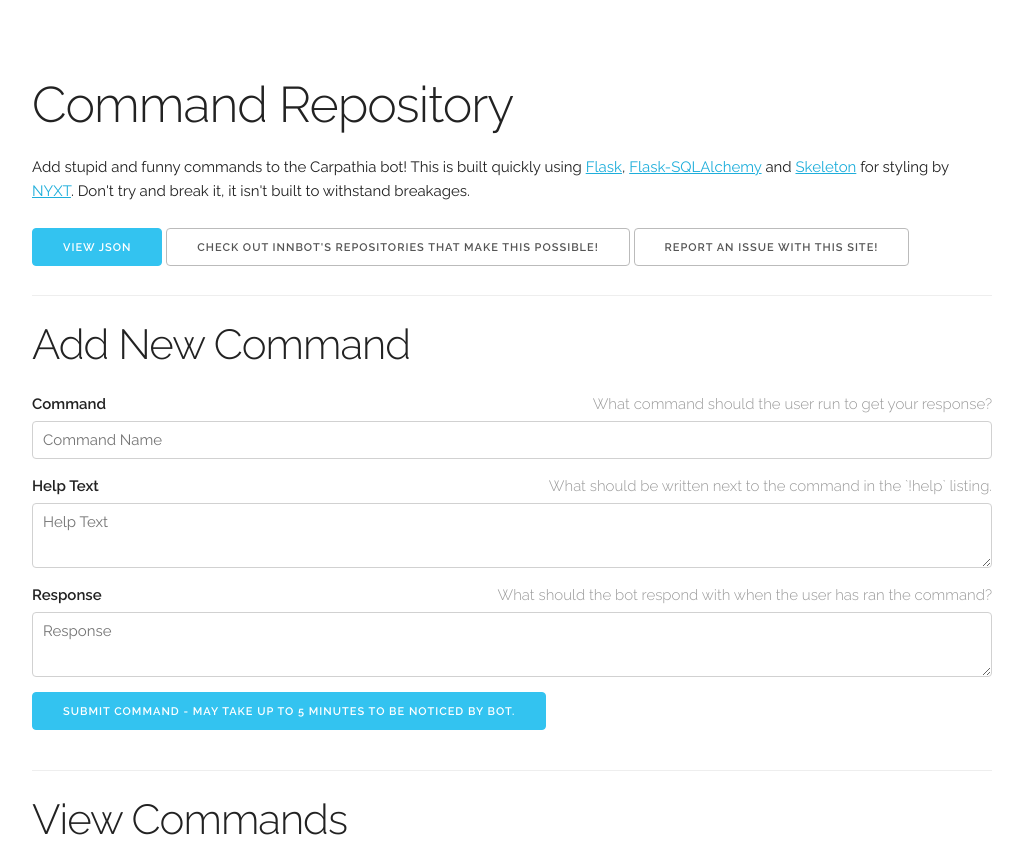
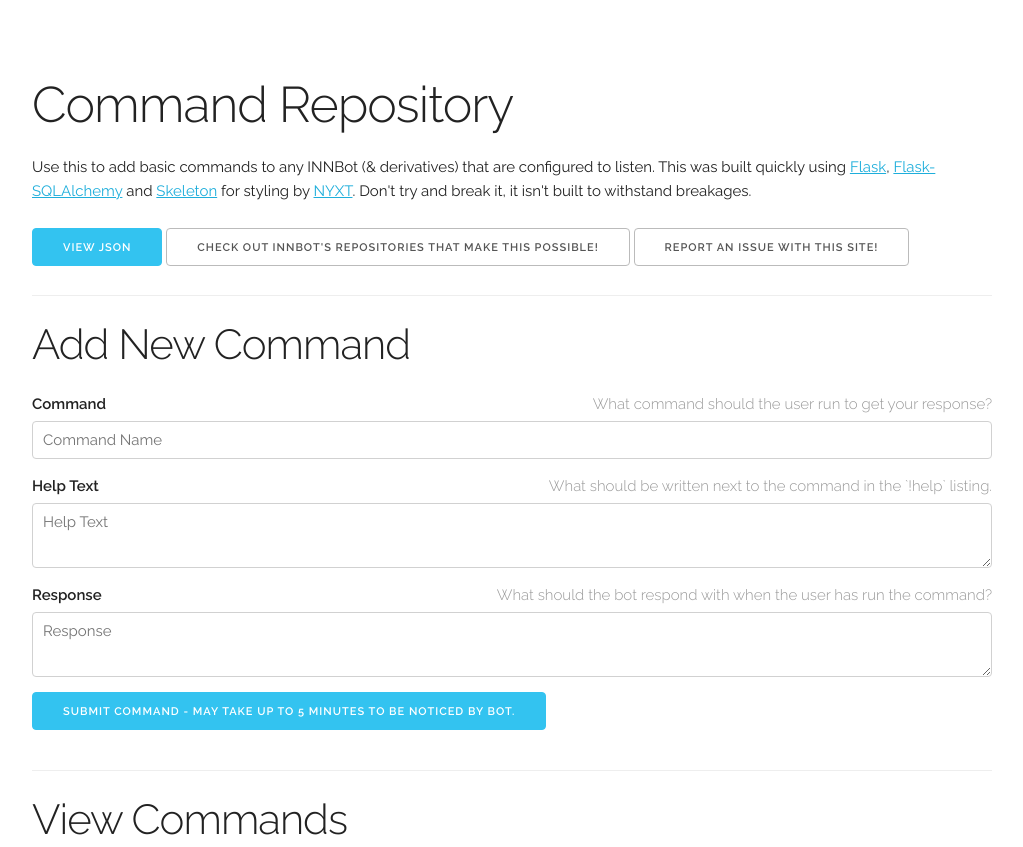
Before and after one commit to RelaySC/command-repository, a Flask app: page / in a window 1280 px wide. Shown: the top 847 px of the page, without its empty margins (128-1151 px from the left). Run offline with Flask 2, Linux system fonts and the light colour scheme; data that the repository does not hold is empty.

Commit message:
Updated message.

```diff
--- a/templates/index.html
+++ b/templates/index.html
@@ -42,7 +42,7 @@
         <div class="container">
             <div id="intro" class="row">
                 <h1>Command Repository</h1>
-                <p>Add stupid and funny commands to the Carpathia bot! This is built quickly using <a href="http://flask.pocoo.org/">Flask</a>, <a href="http://flask-sqlalchemy.pocoo.org/">Flask-SQLAlchemy</a> and <a href="http://getskeleton.com/">Skeleton</a> for styling by <a href="https://nyxt.co">NYXT</a>. Don't try and break it, it isn't built to withstand breakages.</p>
+                <p>Use this to add basic commands to any INNBot (&amp; derivatives) that are configured to listen. This was built quickly using <a href="http://flask.pocoo.org/">Flask</a>, <a href="http://flask-sqlalchemy.pocoo.org/">Flask-SQLAlchemy</a> and <a href="http://getskeleton.com/">Skeleton</a> for styling by <a href="https://nyxt.co">NYXT</a>. Don't try and break it, it isn't built to withstand breakages.</p>
                 <a class="button button-primary" href="/json">View JSON</a>
                 <a class="button" href="https://github.com/ImperialNewsNetwork/inn-bot#repositories">Check out INNBot's Repositories that make this possible!</a>
                 <a class="button" href="https://github.com/davidtwco/command-repository/issues">Report an issue with this site!</a>
@@ -63,7 +63,7 @@
                     <textarea class="u-full-width" type="text" name="help_text" placeholder="Help Text" required></textarea>
                     <label for="response">
                         Response
-                        <span class="subtitle">What should the bot respond with when the user has ran the command?</span>
+                        <span class="subtitle">What should the bot respond with when the user has run the command?</span>
                     </label>
                     <textarea class="u-full-width" type="text" name="response" placeholder="Response" required></textarea>
                     <input class="button-primary" type="submit" value="Submit Command - may take up to 5 minutes to be noticed by bot."></input>
```
